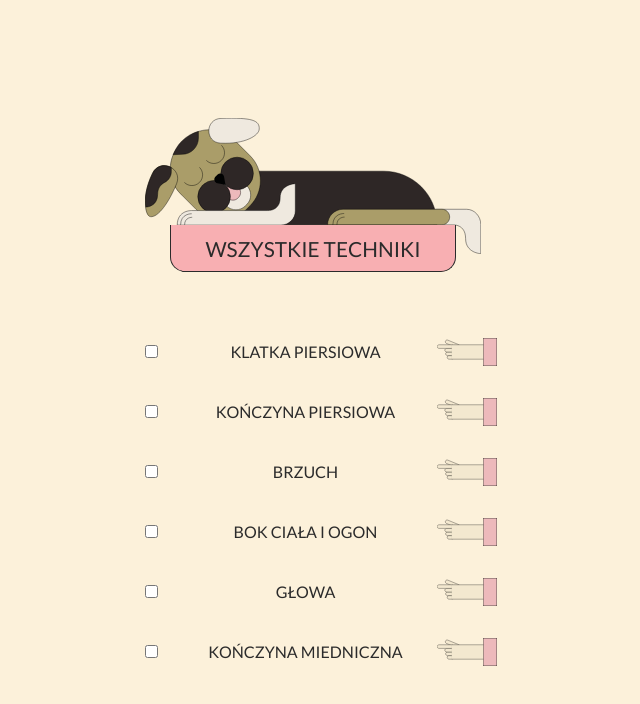
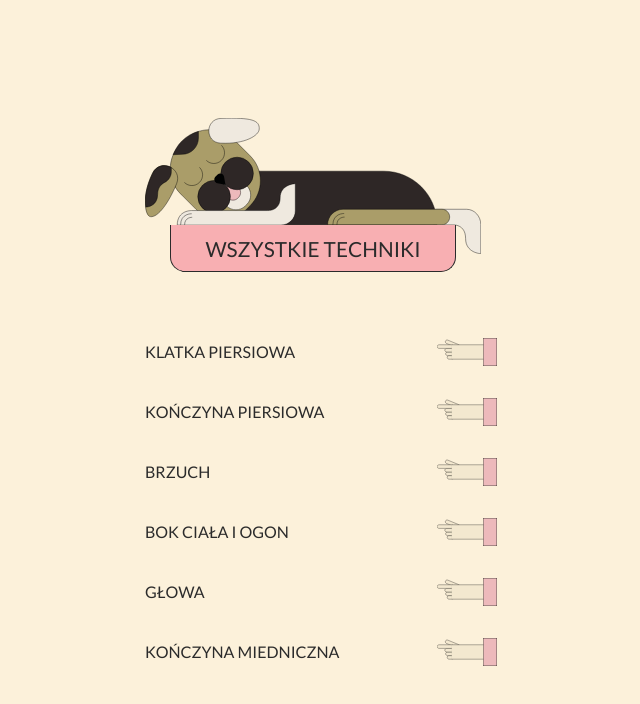
Before and after one commit to MartaKMB/gasa-web-app, a React (Create React App) app: page /all-techniques in a window 1280 px wide. Shown: the top 704 px of the page, without its empty margins (327-967 px from the left). Built offline with nearby package versions, Linux system fonts and the light colour scheme; sample sign-in values are in the browser's storage.

Commit message:
added styles for SingleAreaElement

```diff
--- a/src/components/PageElements/SingleAreaElement.js
+++ b/src/components/PageElements/SingleAreaElement.js
@@ -1,7 +1,7 @@
-import { useState } from "react";
+import { useState } from 'react';
 
-import PointHandWithWristband from "../../assets/svgImages/PointHandWithWristband";
-import SingleTechniqueElement from "./SingleTechniqueElement";
+import PointHandWithWristband from '../../assets/svgImages/PointHandWithWristband';
+import SingleTechniqueElement from './SingleTechniqueElement';
 
 const SingleAreaElement = (area) => {
   const [isAreaChecked, setIsAreaChecked] = useState(false);
@@ -16,25 +16,24 @@ const SingleAreaElement = (area) => {
   ));
 
   return (
-    <section className="techniques-for-body-area-section">
-      <header className="body-area-title">
+    <section className='techniques-for-body-area-section'>
+      <header className='body-area-title'>
         <input
-          type="checkbox"
+          type='checkbox'
           id={area.area.id}
           value={area.area.id}
-          name="rd"
+          name='rd'
           onChange={handleAreaAsCheckboxClick}
           checked={isAreaChecked}
+          className='body-area-title__inbox'
         ></input>
 
-        <label className="WIP_tab__label" htmlFor={area.area.id}>
+        <label className='body-area-title__label' htmlFor={area.area.id}>
           {area.area.areaTitle}
+          <PointHandWithWristband />
         </label>
-        <PointHandWithWristband />
       </header>
-      <section>
-        {isAreaChecked ? areaTechniquesToDisplay : null}
-      </section>
+      <section>{isAreaChecked ? areaTechniquesToDisplay : null}</section>
     </section>
   );
 };
--- a/src/styles/viewsStyles/TechniquesPage.scss
+++ b/src/styles/viewsStyles/TechniquesPage.scss
@@ -20,6 +20,7 @@
   }
 
   .choosen-body-part-techniques-section {
+    padding-bottom: 2em;
     border-bottom: 1px solid $base-black-font;
   }
 
@@ -71,64 +72,42 @@
   }
 }
 
+.body-choice-techniques-questionmark {
+  font-size: 3em;
+  display: flex;
+  align-items: center;
+  justify-content: center;
+}
+
 .point-hand-wrist-container {
   height: 60px;
   transform: rotate(-90deg) scale(1, -1);
+  transition: transform 0.5s ease-in-out;
 }
 
-// .block-with-faq {
-//     input {
-//       position: absolute;
-//       opacity: 0;
-//       z-index: -1;
+.body-area-title {
+  &__inbox {
+    display: none;
 
-//       &:checked {
-//         + .tab__label {
-//           &::after {
-//             transform: rotate(-35deg);
-//           }
-//         }
-//         ~ .tab__content {
-//           max-height: 100vh;
-//           padding: 1em;
-//         }
-//       }
-//     }
+    &:checked + .body-area-title__label > .point-hand-wrist-container {
+      transform: rotate(-135deg) scale(1, -1);
+    }
+  }
 
-//     &__faq-tabs {
-//       border-radius: 5px;
-//       overflow: hidden;
-//     }
+  &__label {
+    width: 100%;
+    display: flex;
+    justify-content: space-between;
+    align-items: center;
+    cursor: pointer;
+    transition: transform 0.5s ease-in-out;
 
-//     .tab {
-//       width: 100%;
-//       color: white;
-//       overflow: hidden;
+    &:hover {
+      font-weight: 700;
 
-//       &__label {
-//         display: flex;
-//         justify-content: space-between;
-//         padding: 1em;
-//         background: green;
-//         font-weight: bold;
-//         cursor: pointer;
-
-//         &::after {
-//           content: "";
-//         //   background: left center / 3.5rem 1rem no-repeat url(../img/komponent-palec.png);
-//           width: 3.5rem;
-//           height: 1rem;
-//           text-align: center;
-//           transition: all .35s;
-//         }
-//       }
-
-//       &__content {
-//         max-height: 0;
-//         padding: 0 1em;
-//         color: black;
-//         background: pink;
-//         transition: all .35s;
-//       }
-//     }
-// } // from gase book www
+      & .point-hand-wrist-container {
+        transform: rotate(-105deg) scale(1, -1);
+      }
+    }
+  }
+}
--- a/src/views/BodyPartChoicePage.js
+++ b/src/views/BodyPartChoicePage.js
@@ -86,6 +86,9 @@ const BodyPartChoicePage = () => {
           invisible={isBodyPartChoosen && choosenBodyPart === 'PELVIC_LIMB'}
           handleOnClick={(e) => handleOnChoice(e, 'PELVIC_LIMB')}
         />
+        {isBodyPartChoosen && (
+          <div className='body-choice-techniques-questionmark'>?</div>
+        )}
       </section>
     </section>
   );
```
